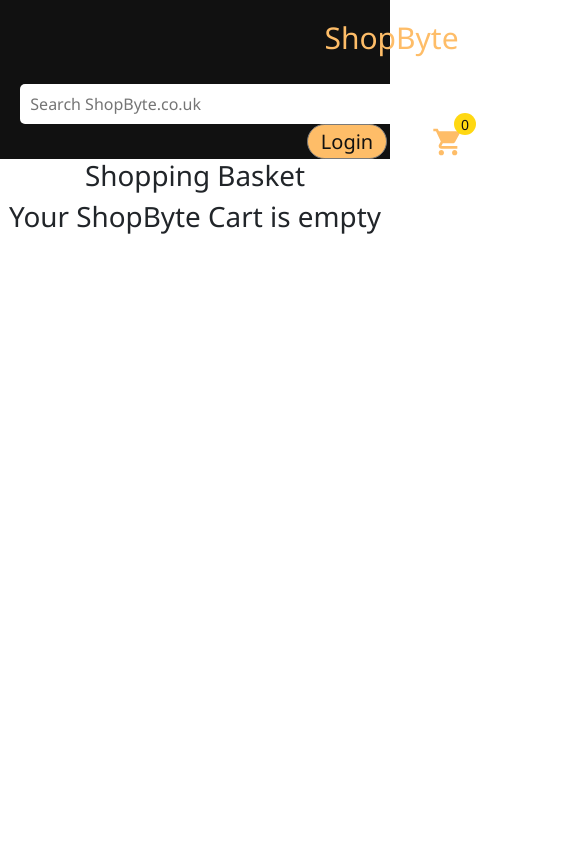
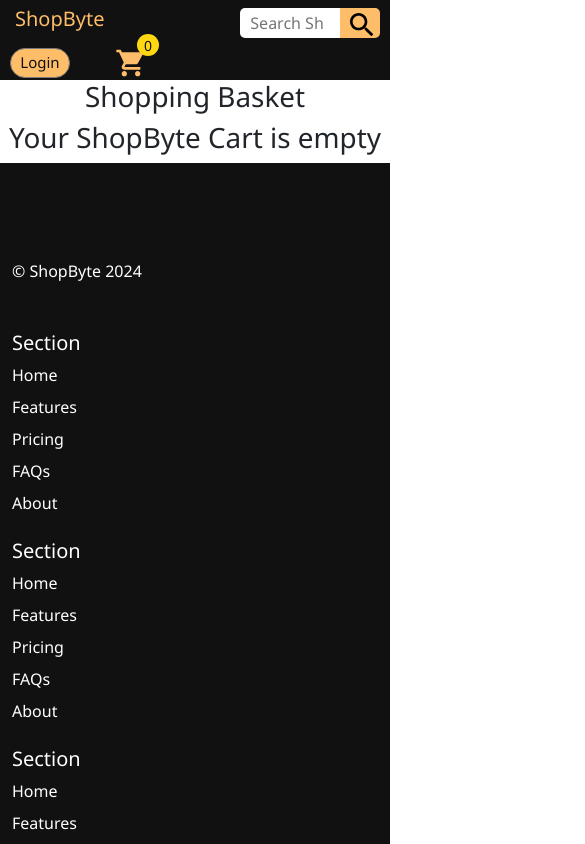
Before and after one commit to sanjayvjacob/ShopByte-react, a React (Vite) app: page /ShopByte-react/cart in a window 390 px wide. Shown: the top 844 px of the page, 585 px wide, since content can reach past the window. Built offline with nearby package versions, Linux system fonts and the light colour scheme.

Commit message:
add responsive design

```diff
--- a/src/components/Filter/Filter.css
+++ b/src/components/Filter/Filter.css
@@ -21,8 +21,8 @@
   align-items: center;
 }
 
-@media (max-width: 650px) {
-  .footer {
+@media (max-width:1280px) {
+  .filter-area{
     display: none;
   }
 }
--- a/src/components/Navbar/Navbar.css
+++ b/src/components/Navbar/Navbar.css
@@ -65,6 +65,10 @@
   background: #ffd812;
 }
 
+.cartIcon{
+  color: #febd68;
+}
+
 .nav-cart-count{
   width: 22px;
   height: 22px;
@@ -79,18 +83,92 @@
   color: #111;
 }
 
-@media screen and (max-width: 768px) {
-  .navbar {
-    flex-direction: column;
-    height: auto;
+@media(max-width:1280px) {
+
+  .navbar{
+    padding: 0 20px;
   }
 
-  .links {
-    margin: 20px 0;
+  .shopTitle {
+    font-size: 25px;
+    padding: 10px;
   }
 
-  .links a {
-    margin: 10px 0;
+  .searchInput{
+    width: 493px;
+    height: 40px;
+  }
+
+  .nav-login-cart button{
+    width: 70px;
+    height: 30px;
+    font-size: 15px;
+  }
+}
+
+@media(max-width:1024px) {
+
+  .navbar{
+    padding: 0 10px;
+  }
+
+  .shopTitle {
+    font-size: 20px;
+    padding: 5px;
+  }
+
+  .searchInput{
+    width: 393px;
+    height: 40px;
+  }
+
+  .nav-login-cart button{
+    width: 60px;
+    height: 30px;
+    font-size: 15px;
+  }
+}
+
+@media(max-width:800px) {
+  .shopTitle {
     font-size: 20px;
   }
+
+  .searchInput{
+    width: 200px;
+    height: 30px;
+  }
+
+  .searchBtn{
+    width: 40px;
+    height: 30px;
+  }
+
+  .nav-login-cart button{
+    width: 60px;
+    height: 30px;
+    font-size: 15px;
+  }
 }
+
+@media(max-width:500px) {
+  .shopTitle {
+    font-size: 20px;
+  }
+
+  .searchInput{
+    width: 100px;
+    height: 30px;
+  }
+
+  .searchBtn{
+    width: 40px;
+    height: 30px;
+  }
+
+  .nav-login-cart button{
+    width: 60px;
+    height: 30px;
+    font-size: 15px;
+  }
+}
--- a/src/components/Navbar/Navbar.jsx
+++ b/src/components/Navbar/Navbar.jsx
@@ -9,7 +9,7 @@
     <div className='navbar'>
       <Link to="/" style={{textDecoration:"none"}}><h1 className='shopTitle'>ShopByte</h1></Link>
 
-        <div className="searchBar">
+    <div className="searchBar">
     <form className="d-flex" role="search">
       <input className="searchInput" type="search" placeholder="  Search ShopByte.co.uk" aria-label="Search"/>
       <button className="searchBtn" type="submit"><SearchIcon style={{ fontSize: '2rem' }}/></button>
@@ -18,7 +18,7 @@
 
   <div className='nav-login-cart'>
         <Link to="/login"><button>Login</button></Link>
-        <Link to="/cart"><ShoppingCartIcon style={{ fontSize: '2rem', color: "#febd68"}}/></Link>
+        <Link to="/cart"><ShoppingCartIcon  className="cartIcon" style={{ fontSize: '2rem' }}/></Link>
         <div className='nav-cart-count'>0</div>
       </div>
     </div>
--- a/src/pages/Shop/Shop.css
+++ b/src/pages/Shop/Shop.css
@@ -43,10 +43,7 @@
   border: none;
   width: 200px;
   height: 31px;
-  padding-left: 10px;
-  padding-right: 10px;
-  padding-top: 5px;
-  padding-bottom: 5px;
+  padding: 5px 10px;
   border-radius: 15px;
 }
 
@@ -55,10 +52,51 @@
   cursor: pointer;
 }
 
-@media (max-width: 650px) {
-  .footer {
-    display: none;
+@media (max-width:1280px) {
+
+  .product {
+    margin: 80px;
+  }
+}
+
+@media (max-width:1024px) {
+
+  .product {
+    margin: 50px;
   }
 
+  .addToCartBtn {
+    width: 150px;
+    height: 31px;
+    padding: 5px 10px;
+    border-radius: 15px;
+  }
 
+  .product img {
+    width: 100px;
+  }
 }
+
+@media (max-width:800px) {
+
+  .products {
+    grid-template-columns: 1fr 1fr;
+  }
+
+  .product {
+    margin: 10px;
+    width: 200px;
+    height: 250px;
+  }
+
+  .product img {
+    width: 100px;
+  }
+
+  .addToCartBtn {
+    width: 100px;
+    height: 20px;
+    padding: 2px 5px;
+    border-radius: 15px;
+  }
+}
--- a/src/pages/Shop/Shop.jsx
+++ b/src/pages/Shop/Shop.jsx
@@ -16,7 +16,7 @@
       <Filter priceRange={priceRange} handleChange={handleChange} />
       <div className='products'>
         {Products.map((product, index) => {
-          return <Product key={index} data={product} />;
+          return <Product key={index} data={product} />
         })}
       </div>
     </div>
```
